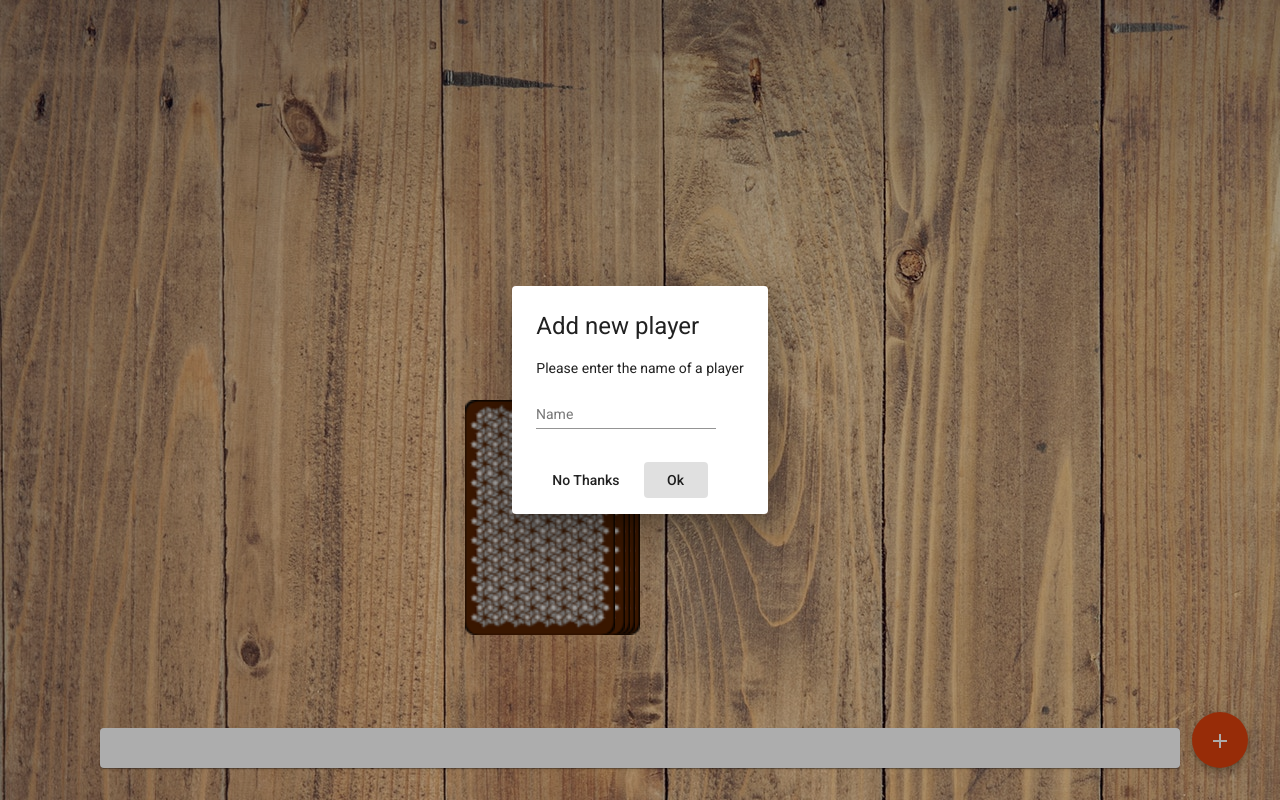
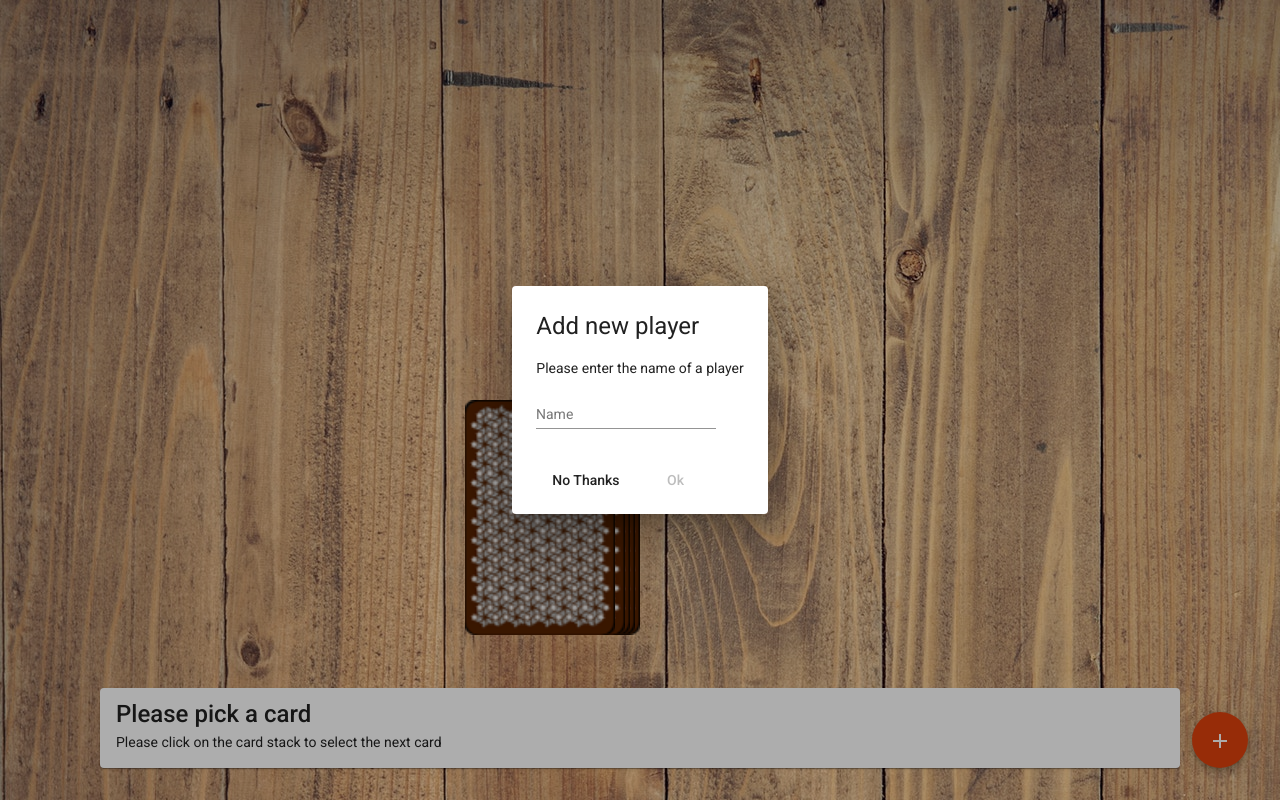
Before and after one commit to jrazny/ringoffire, an Angular app: page /game in a window 1280 px wide. Both pictures are taken after a click on the button "add". Built offline with nearby package versions, Linux system fonts and the light colour scheme.

Commit message:
First playable version

```diff
--- a/src/app/dialog-add-player/dialog-add-player.component.html
+++ b/src/app/dialog-add-player/dialog-add-player.component.html
@@ -8,5 +8,5 @@
 </div>
 <div mat-dialog-actions>
   <button mat-button (click)="onNoClick()">No Thanks</button>
-  <button mat-button [mat-dialog-close]="name" cdkFocusInitial>Ok</button>
+  <button mat-button [disabled]="name.length == 0" [mat-dialog-close]="name" cdkFocusInitial>Ok</button>
 </div>
--- a/src/app/dialog-add-player/dialog-add-player.component.ts
+++ b/src/app/dialog-add-player/dialog-add-player.component.ts
@@ -1,4 +1,5 @@
 import { Component, OnInit } from '@angular/core';
+import { MatDialogRef } from '@angular/material/dialog';
 
 @Component({
   selector: 'app-dialog-add-player',
@@ -8,9 +9,8 @@
 
 export class DialogAddPlayerComponent implements OnInit {
   name: string = '';
-  dialogRef: any;
 
-  constructor() { }
+  constructor(public dialogRef: MatDialogRef<DialogAddPlayerComponent>) { }
 
   ngOnInit(): void {
   }
--- a/src/app/game-info/game-info.component.html
+++ b/src/app/game-info/game-info.component.html
@@ -1,4 +1,6 @@
 <mat-card>
-    <mat-card-title>{{ title }}</mat-card-title>
-    <mat-card-content>{{ description }}</mat-card-content>
+    <mat-card-title>{{ card ? title : 'Please pick a card' }}</mat-card-title>
+    <mat-card-content>
+        {{ card ? description : 'Please click on the card stack to select the next card' }}
+    </mat-card-content>
 </mat-card>
--- a/src/app/game/game.component.ts
+++ b/src/app/game/game.component.ts
@@ -47,7 +47,9 @@
     const dialogRef = this.dialog.open(DialogAddPlayerComponent);
 
     dialogRef.afterClosed().subscribe((name: string) => {
-      this.game.players.push(name);
+      if (name && name.length > 0) {
+        this.game.players.push(name);
+      }
     });
   }
 
```
